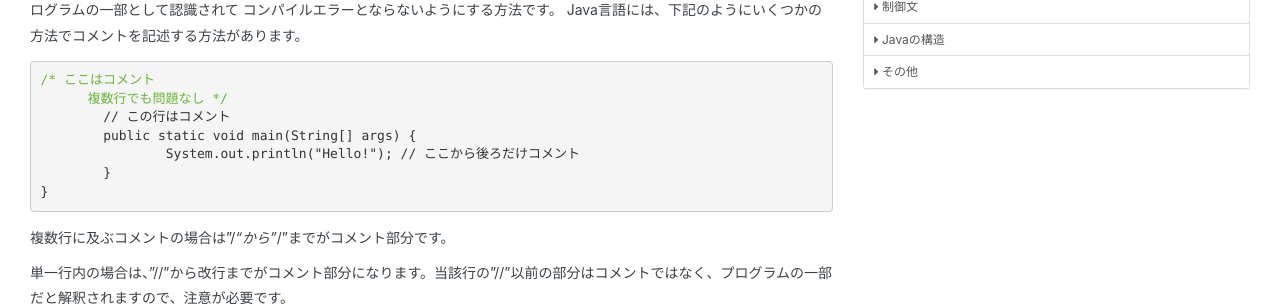
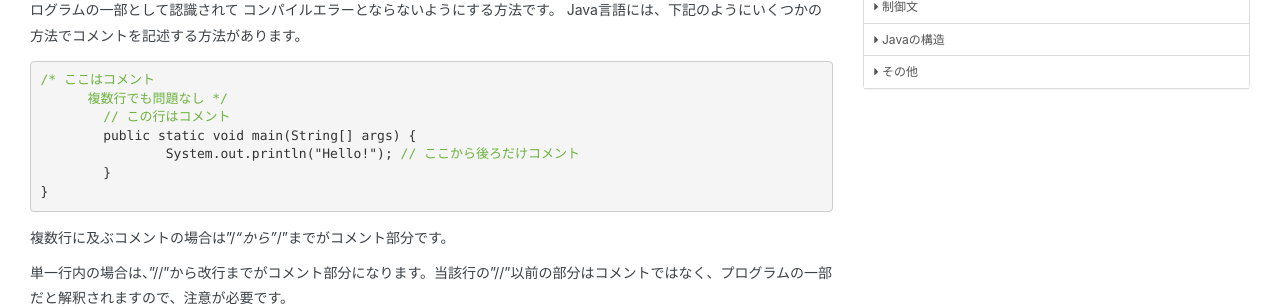
Before and after one commit to modulesjp/JavaTraining, a Jekyll site: the page built from docs/fundamentals/2.0.1.comment.md, in a window 1280 px wide. Shown: the part 303-610 px from the top of the page. Built offline with Jekyll 4.4.1, drawn with Linux system fonts in a browser that asks for light colours; nearby versions of some CDN libraries; our own code applies the rules of GitHub Pages for plain Markdown files.

Commit message:
2018.04.05

```diff
--- a/docs/css/style.css
+++ b/docs/css/style.css
@@ -120,7 +120,7 @@
 }
 
 .cm,
-c1 {
+.c1 {
 	color: #6db33f;
 }
 
```
